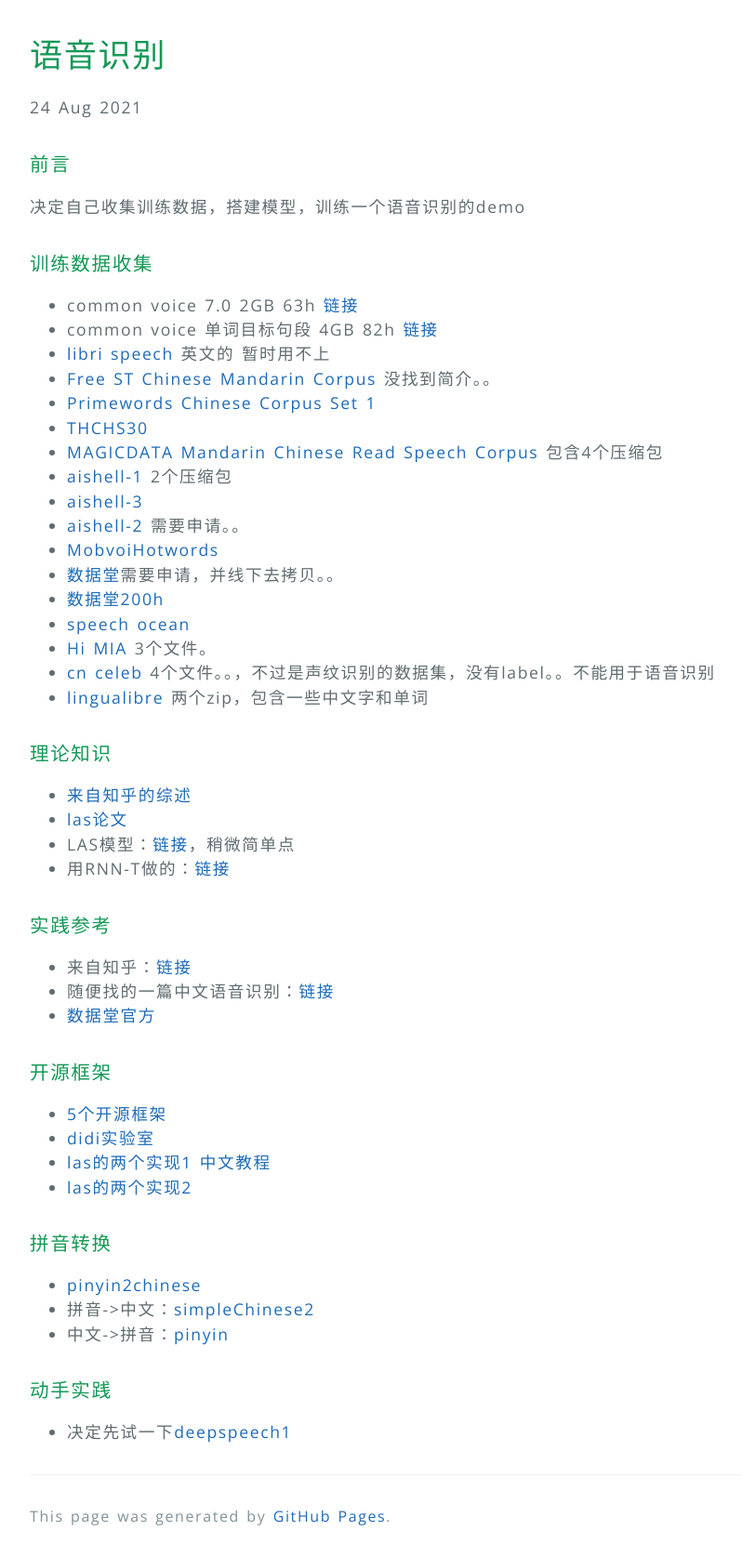
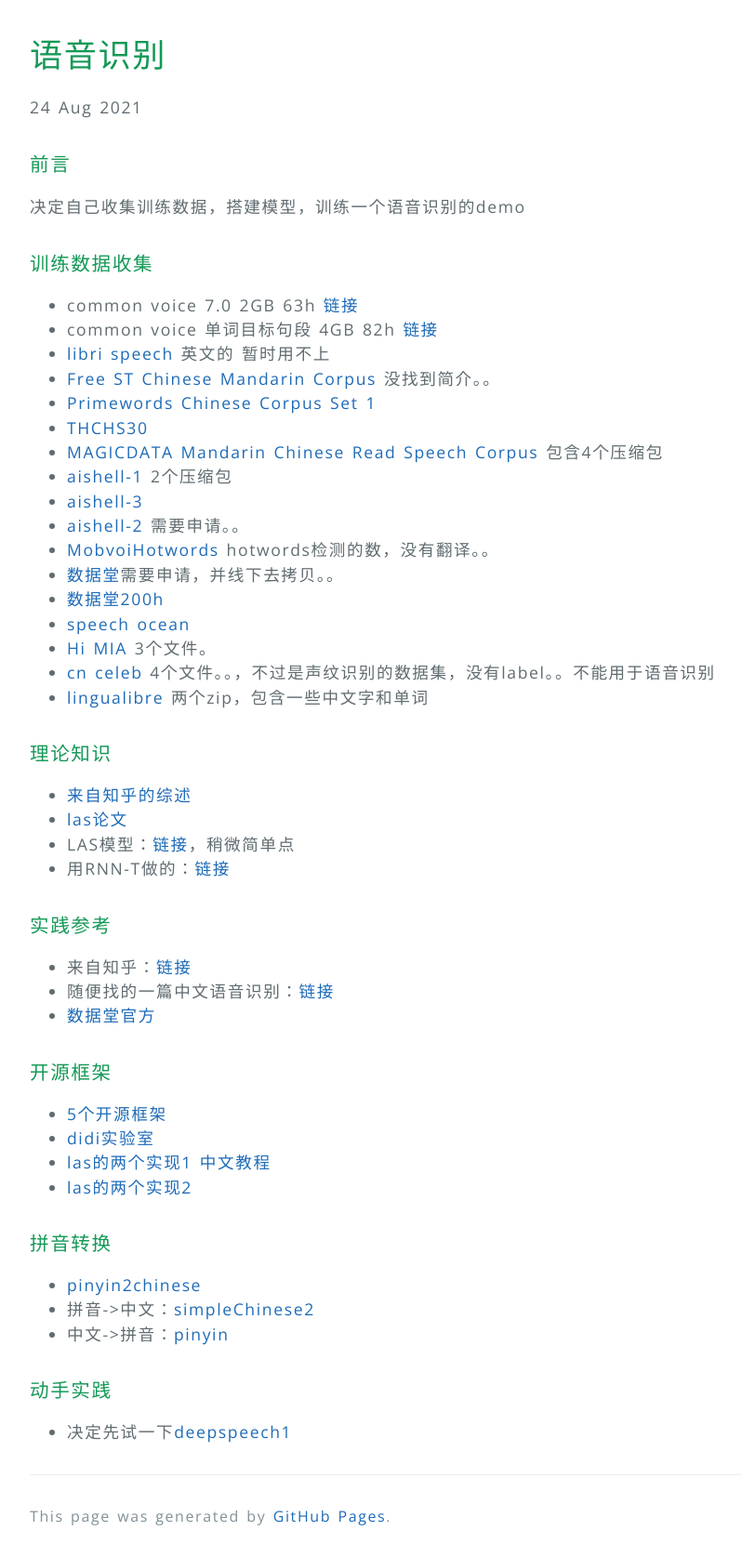
Before and after one commit to cactiiii/cactiiii.github.io, a Jekyll site: the page built from _posts/2021-08-24-语音识别.md, in a window 1280 px wide. Shown: the whole page at 93% size, without its empty margins (192-990 px from the left). Built offline with Jekyll 4.4.1, drawn with Linux system fonts in a browser that asks for light colours.

Commit message:
Update 2021-08-24-语音识别.md

```diff
--- a/_posts/2021-08-24-语音识别.md
+++ b/_posts/2021-08-24-语音识别.md
@@ -17,7 +17,7 @@
 * [aishell-1](http://www.openslr.org/33/) 2个压缩包
 * [aishell-3](http://www.openslr.org/93/)
 * [aishell-2](https://github.com/kaldi-asr/kaldi/tree/master/egs/aishell2) 需要申请。。
-* [MobvoiHotwords](https://link.zhihu.com/?target=https%3A//link.ailemon.me/%3Ftarget%3Dhttp%3A//openslr.magicdatatech.com/resources/87/mobvoi_hotword_dataset.tgz)
+* [MobvoiHotwords](https://link.zhihu.com/?target=https%3A//link.ailemon.me/%3Ftarget%3Dhttp%3A//openslr.magicdatatech.com/resources/87/mobvoi_hotword_dataset.tgz)  hotwords检测的数，没有翻译。。
 * [数据堂](https://www.datatang.com/opensource)需要申请，并线下去拷贝。。
 * [数据堂200h](https://www.datatang.com/opensource)
 * [speech ocean](https://pan.baidu.com/s/11glZHlKIXjlPOOht6_yQXQ)
```
